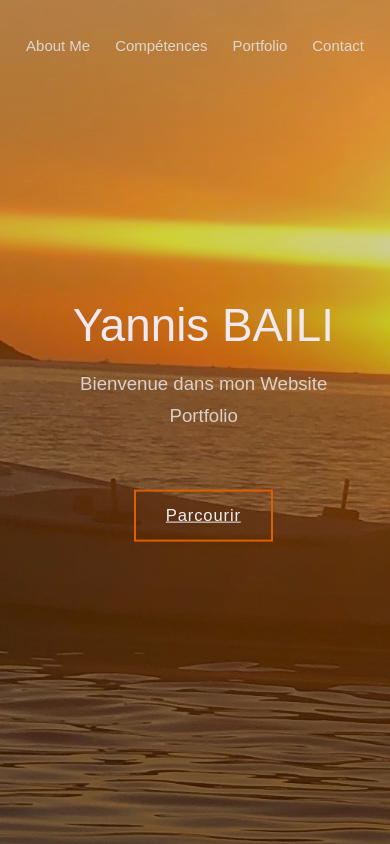
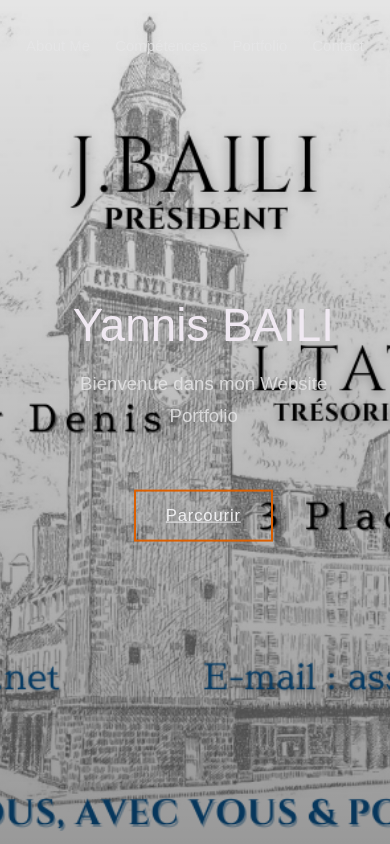
Before and after one commit to ac712/portfolioyannis, a plain HTML site: page index.html in a window 390 px wide. Shown: the top 844 px of the page. Drawn offline with Linux system fonts and the light colour scheme; a web font is replaced by a local one.

Commit message:
commit4 2023

```diff
--- a/style.css
+++ b/style.css
@@ -450,7 +450,7 @@ body:not(.user-is-tabbing) a:focus {
     .header {
         text-align: center;
         background: linear-gradient(rgba(0,0,0, .1), rgba(0,0,0, .4)),
-        url('./images/yannisssoleil.jpg');
+        url('./images/carte.png');
         background-size: cover;
         background-position: center;
         background-attachment: fixed;
```
